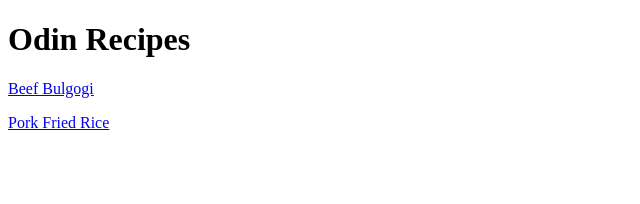
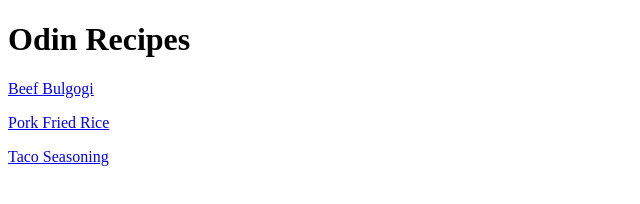
Before and after one commit to justinhcabral/odin-recipes, a plain HTML site: page index.html in a window 1280 px wide. Shown: the whole page, without its empty margins (0-640 px from the left). Drawn offline with Linux system fonts and the light colour scheme.

Commit message:
Add Taco Seasoning link

```diff
--- a/index.html
+++ b/index.html
@@ -8,4 +8,5 @@
         <h1>Odin Recipes</h1>
         <p><a href="./recipes/BeefBulgogi.html">Beef Bulgogi</a></p>
         <p><a href="./recipes/PorkFriedRice.html">Pork Fried Rice</a></p>
+        <p><a href="./recipes/TacoSeasoning.html">Taco Seasoning</a></p>
     </body>
```
